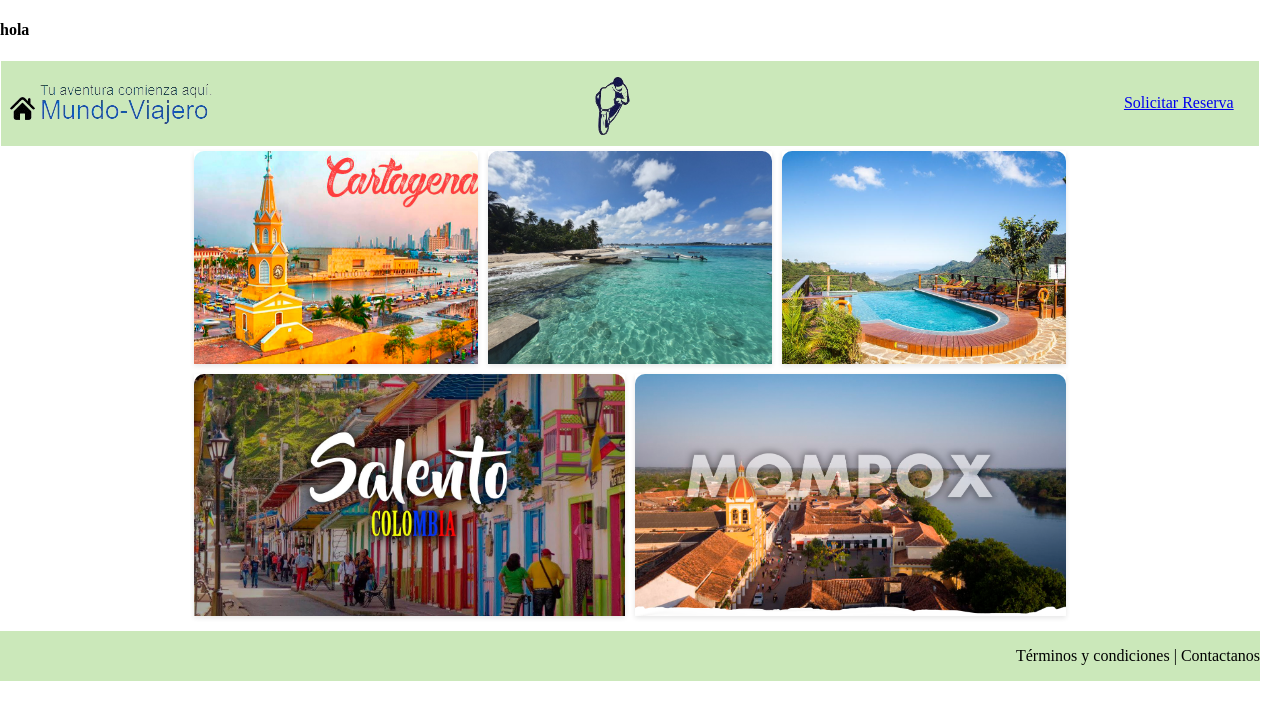
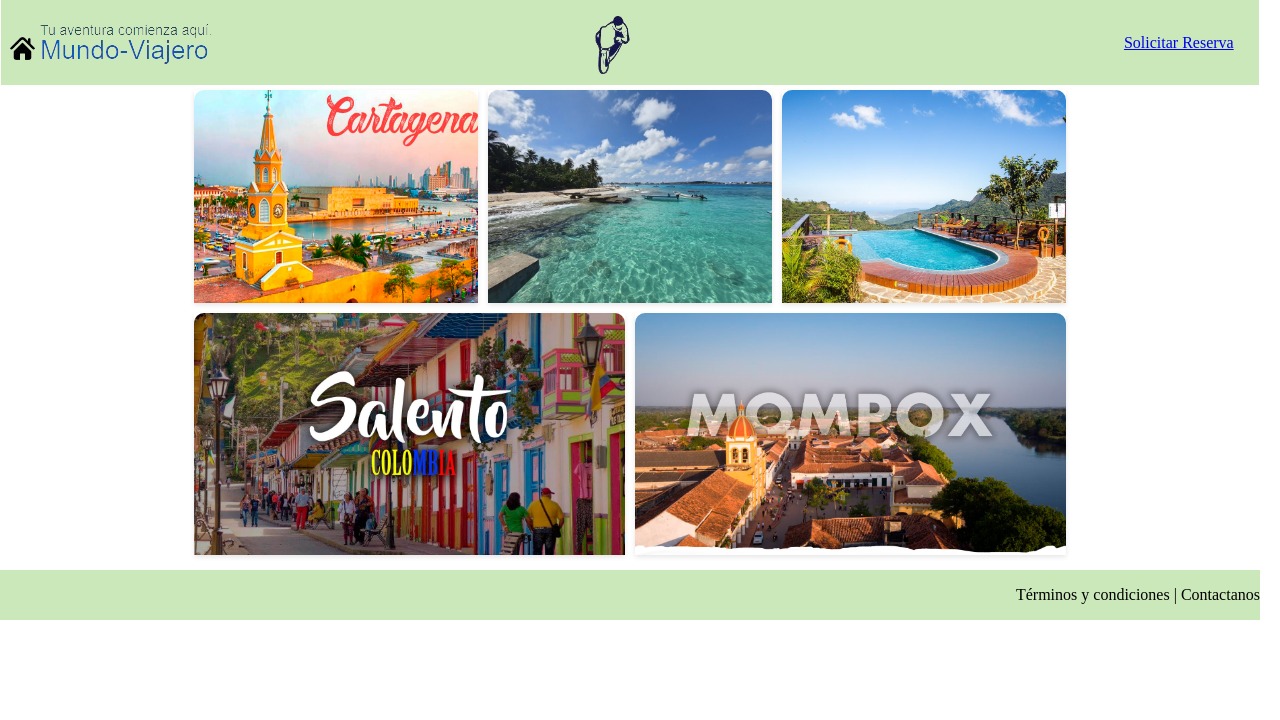
Before and after one commit to WilmarAgudelo/proyecto, a Vue app: page / in a window 1280 px wide. Shown: the top 720 px of the page. Built offline with nearby package versions, Linux system fonts and the light colour scheme.

Commit message:
funciona

```diff
--- a/src/views/HomeView.vue
+++ b/src/views/HomeView.vue
@@ -1,5 +1,4 @@
 <template>
-  <h4>hola</h4>
   <div class="container">
     <header class="header">
       <div class="logo">
--- a/vite.config.js
+++ /dev/null
@@ -1,7 +0,0 @@
-import { defineConfig } from 'vite';
-import vue from '@vitejs/plugin-vue';
-
-export default defineConfig({
-  plugins: [vue()],
-  base: 'https://WilmarAgudelo.github.io/proyecto',
-});
--- a/vue.config.js
+++ b/vue.config.js
@@ -1,3 +1,12 @@
+import { defineConfig } from 'vite';
+import vue from '@vitejs/plugin-vue';
+
+export default defineConfig({
+  plugins: [vue()],
+  base: 'https://WilmarAgudelo.github.io/proyecto',
+});
+
+
 const { defineConfig } = require("@vue/cli-service");
 module.exports = defineConfig({
   transpileDependencies: true,
```
